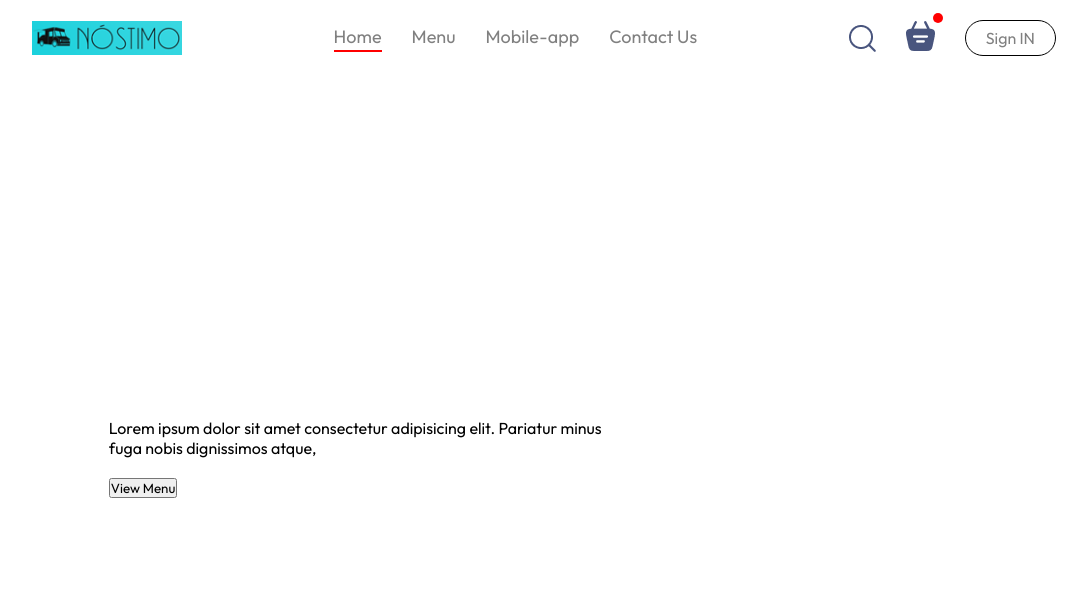
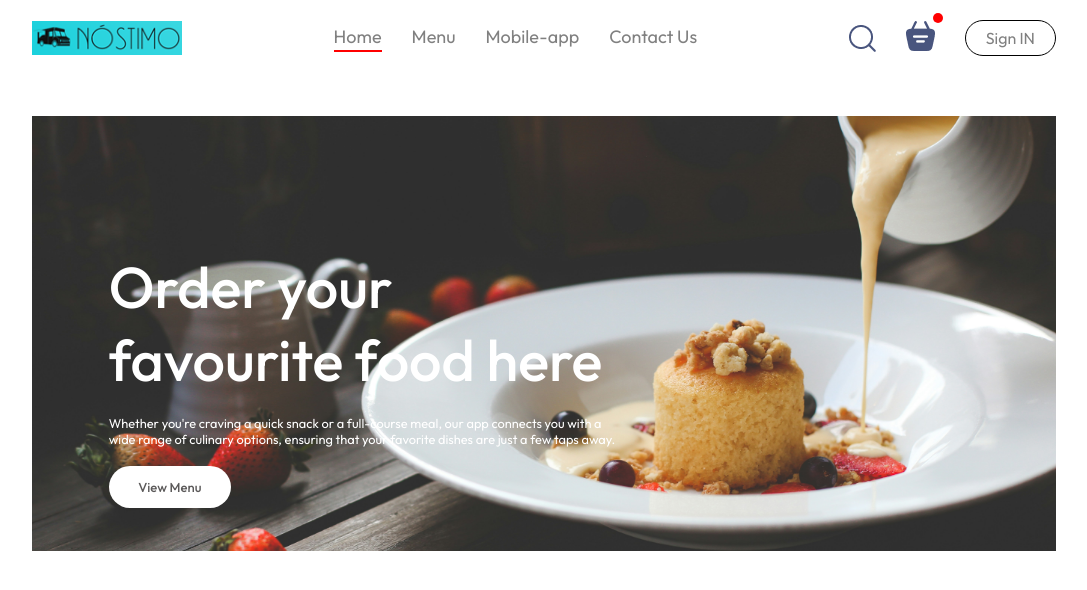
Before and after one commit to Amandeep-Codes/Project1, a React (Create React App) app in the folder food_delivery/: page / in a window 1280 px wide. Shown: the top 590 px of the page, without its empty margins (96-1183 px from the left). Built offline with nearby package versions, Linux system fonts and the light colour scheme.

Commit message:
changed the header image

```diff
--- a/food_delivery/src/components/Header/Header.css
+++ b/food_delivery/src/components/Header/Header.css
@@ -1,10 +1,12 @@
 .header{
     height:34vw;
 
-    margin:30px auto;
-    background-image: url('/header-image.jpg') no-repeat;
-    background-size: contain;
+
+    margin:40px auto;
+    background:url('/header-image.jpg') no-repeat;
+
     position: relative;
+    background-size: cover;
 
 }
 
@@ -23,3 +25,27 @@
     color:white;
     font-size:max(4.5vw,22px)
 }
+
+.header-content p{
+    color:white;
+    font-size: 1vw;
+
+}
+
+.header-content button{
+    border: none;
+    color: rgb(91, 89, 89);
+    font-weight: 500;
+    padding: 1vw 2.3vw;
+    background-color: white;
+    font-size: 13px;
+    border-radius: 50px;
+}
+@keyframes fadeIn {
+    0%{
+        opacity:0;
+    }
+    100%{
+        opacity: 1;
+    }
+}
--- a/food_delivery/src/components/Header/Header.jsx
+++ b/food_delivery/src/components/Header/Header.jsx
@@ -6,7 +6,7 @@ const Header = () => {
     <div className='header'>
       <div className='header-content'>
         <h2> Order your favourite food here</h2>
-        <p> Lorem ipsum dolor sit amet consectetur adipisicing elit. Pariatur minus fuga nobis dignissimos atque, </p>
+        <p> Whether you're craving a quick snack or a full-course meal, our app connects you with a wide range of culinary options, ensuring that your favorite dishes are just a few taps away. </p>
         <button> View Menu</button>
       </div>
     </div>
```
Also changed, not shown: 1 other file (tests, documents, lock files or other folders).
